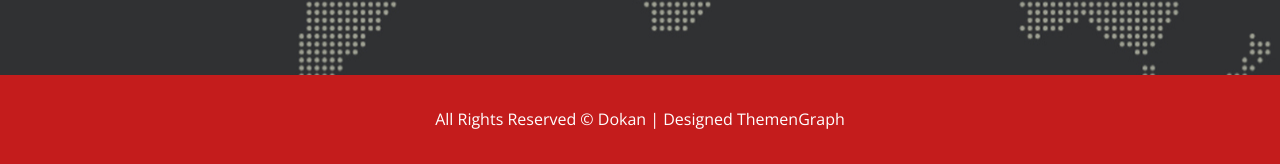
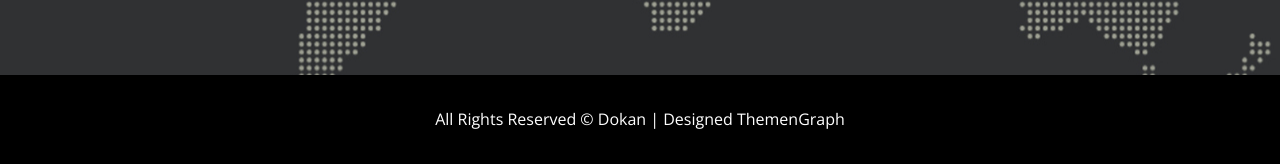
Before and after one commit to Lyavita/myFirstRepository, a plain HTML site: page index.html in a window 1280 px wide. Shown: the part 7240-7404 px from the top of the page. Drawn offline with nearby package versions, Linux system fonts and the light colour scheme; files that its build step writes are made by us from their sources; files whose address does not match are found by name.

Commit message:
Revert "Update _footer.scss"
This reverts commit b0460d01d1112771f060e92b75581ce07405be14.

```diff
--- a/sass/layout/_footer.scss
+++ b/sass/layout/_footer.scss
@@ -1,6 +1,6 @@
 .page-main__footer {
     padding: 2rem 0;
-    background-color: rgb(196, 28, 28);
+    background-color: rgb(0, 0, 0);
     color: rgb(255, 255, 255);
     text-align: center;
     line-height: 1.6;
```
